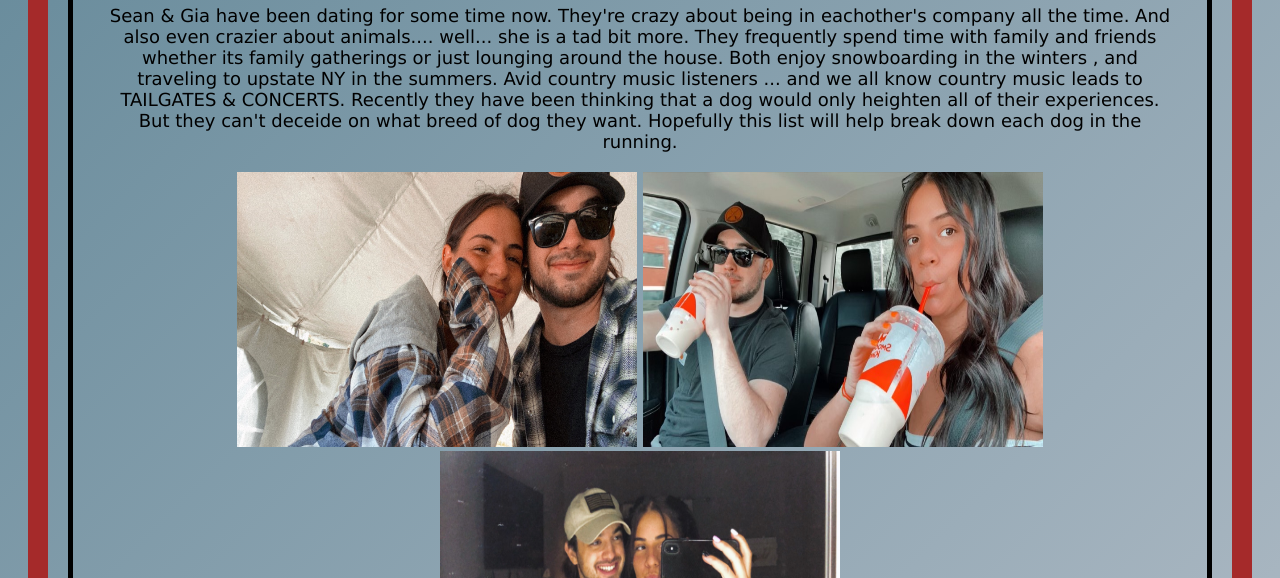
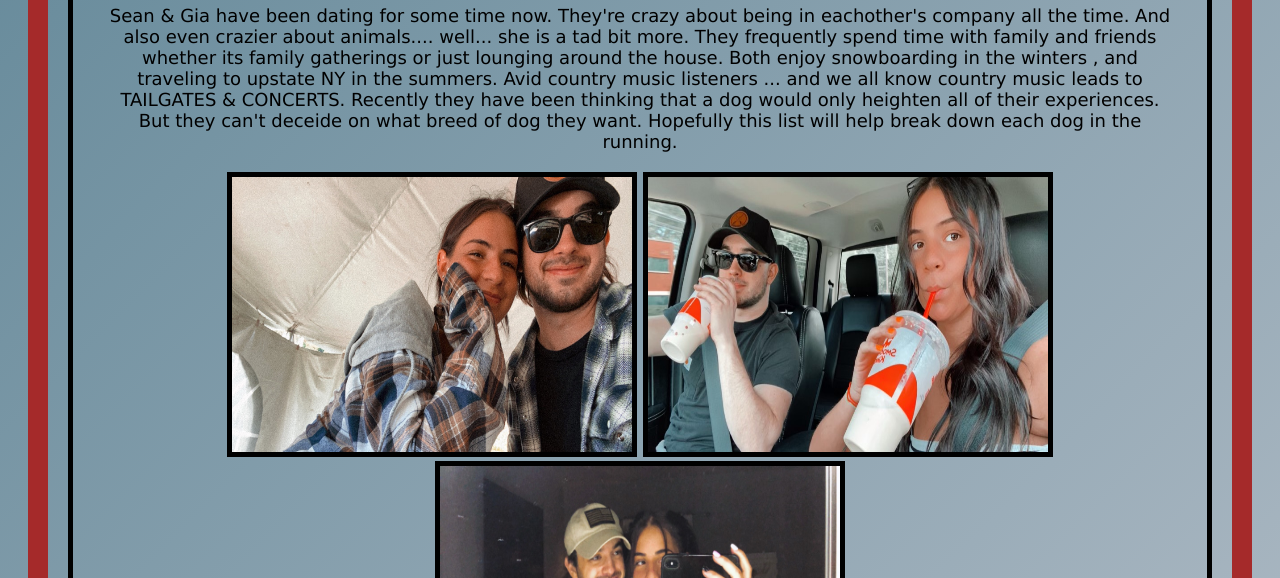
Before and after one commit to SeanWeckherlen/assignment-4-publish, a website: page index.html in a window 1280 px wide. Shown: the part 222-800 px from the top of the page. Drawn offline with Linux system fonts and the light colour scheme.

Commit message:
border on picture

```diff
--- a/styles.css
+++ b/styles.css
@@ -7,10 +7,6 @@ main {
 body{
     margin: 8px;
     display:block;
-}
-
-#mainHeading {
-
 }
 
 h2 {
@@ -26,6 +22,10 @@ h2 {
 #bio-p {
     margin: 20px;
     font-size: large;
+}
+
+img {
+    border: 5px solid black;
 }
 
 #doberman {
@@ -58,7 +58,6 @@ ul {
     list-style: inside;
 }
 
-
 body {
 	background: linear-gradient(-45deg, #5283ee, #caccd4, #17566d, #23d5ab);
 	background-size: 400% 400%;
```
Also changed, not shown: 1 other file.
